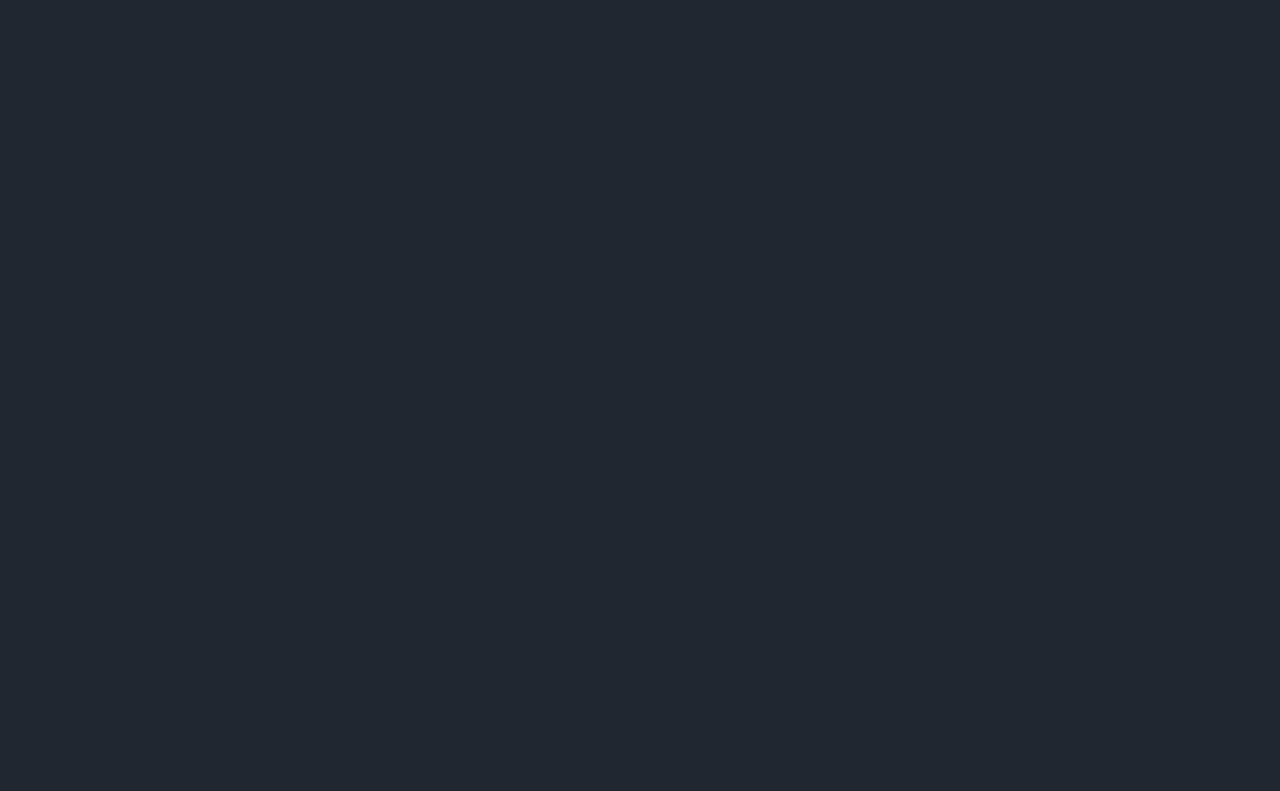
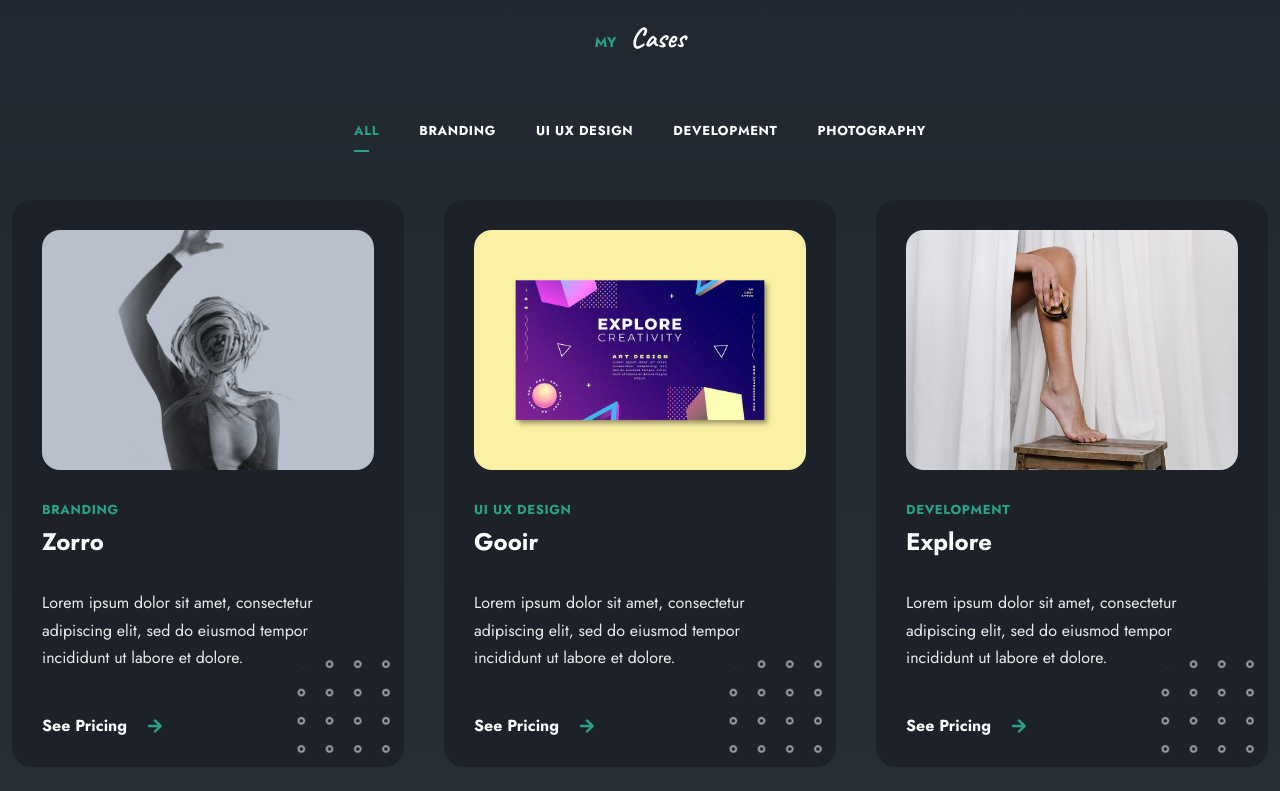
Before and after one commit to Yuvaraja122002/portfolio, a React (Vite) app: page /#home in a window 1280 px wide. Before the commit this address led to /. Shown: the part 1809-2600 px from the top of the page. Before the commit the page ends 1805 px from the top, so only its background shows below. Built offline with nearby package versions, Linux system fonts and the light colour scheme.

Commit message:
portfolio finish - resume

```diff
--- a/package.json
+++ b/package.json
@@ -10,6 +10,7 @@
     "preview": "vite preview"
   },
   "dependencies": {
+    "framer-motion": "^10.12.5-alpha.1",
     "react": "^18.2.0",
     "react-dom": "^18.2.0",
     "react-icons": "^4.11.0"
--- a/src/App.css
+++ b/src/App.css
@@ -201,10 +201,17 @@
 }
 .card {
   background-color: var(--container-color);
+  overflow: hidden;
+  text-align: left;
+  position: relative;
 }
 .card-one {
   padding: 30px 35px;
   border-radius: 18px;
+}
+.card-two {
+  padding: 30px;
+  border-radius: 20px;
 }
 .link {
   display: inline-flex;
@@ -220,3 +227,9 @@
 .link:hover .link__icon {
   margin-left: 15px;
 }
+.c__shape {
+  right: -24px;
+  bottom: -24px;
+  width: 141px;
+  height: 141px;
+}
--- a/src/App.jsx
+++ b/src/App.jsx
@@ -3,7 +3,8 @@
 import "./App.css";
 import Home from "./components/home/home";
 import Skills from "./components/Skills/Skills";
-import Portfolio from "./components/portfolio/portfolio";
+import Portfolio from "./components/portfolio/Portfolio";
+import Resume from "./components/resume/Resume";
 
 function App() {
   return (
@@ -11,6 +12,7 @@
       <Home />
       <Skills />
       <Portfolio />
+      <Resume />
     </main>
   );
 }
--- a/src/components/Skills/Skills.jsx
+++ b/src/components/Skills/Skills.jsx
@@ -5,14 +5,14 @@
 const Skills = () => {
   return (
     <section className="skills section" id="skills">
-      <h2 className="section__title text-cs">Professional Skills</h2>\
+      <h2 className="section__title text-cs">Professional Skills</h2>
       <p className="section__subtitle">
         My <span>Talent</span>
       </p>
       <div className="skills__container container grid">
         {skills.map(({ name, percentage, description }, index) => {
           return (
-            <div className="skills__item">
+            <div className="skills__item" key={index}>
               <div className="skills__titles">
                 <h3 className="skills__name">{name}</h3>
                 <span className="skills__number">
--- /dev/null
+++ b/src/components/portfolio/Items.jsx
@@ -0,0 +1,42 @@
+import React from "react";
+import { FaArrowRight } from "react-icons/fa";
+import shapeTwo from "../../assets/shape-2.png";
+import { motion } from "framer-motion";
+
+const Items = ({ projectItems }) => {
+  return (
+    <>
+      {projectItems.map((projectItem) => {
+        const { id, img, category, title, description } = projectItem;
+        return (
+          <motion.div
+            layout
+            animate={{ opacity: 1, scale: 1 }}
+            initial={{ opacity: 0.8, scale: 0.6 }}
+            exit={{ opacity: 0.8, scale: 0.6 }}
+            transition={{ duration: 0.4 }}
+            className="portfolio__items card card-two"
+            key={id}
+          >
+            <div className="portfolio__img-wrapper">
+              <img src={img} alt="" className="portfolio__img" />
+            </div>
+
+            <span className="portfolio__category text-cs">{category}</span>
+            <h3 className="portfolio__title">{title}</h3>
+            <p className="portfolio__description">{description}</p>
+
+            <a href="" className="link">
+              See Pricing
+              <FaArrowRight className="link__icon"></FaArrowRight>
+            </a>
+
+            <img src={shapeTwo} alt="" className="shape c__shape" />
+          </motion.div>
+        );
+      })}
+    </>
+  );
+};
+
+export default Items;
--- a/src/components/portfolio/list.jsx
+++ b/src/components/portfolio/list.jsx
@@ -1,7 +1,29 @@
 import React from "react";
+import { useState } from "react";
 
-const list = () => {
-  return <div>list</div>;
+const List = ({ list, filterItems }) => {
+  const [active, setActive] = useState(0);
+
+  return (
+    <div className="portfolio__list">
+      {list.map((category, index) => {
+        return (
+          <button
+            className={`${
+              active === index ? "active-work" : ""
+            } portfolio__list-item text-cs`}
+            key={index}
+            onClick={() => {
+              setActive(index);
+              filterItems(category);
+            }}
+          >
+            {category}
+          </button>
+        );
+      })}
+    </div>
+  );
 };
 
-export default list;
+export default List;
--- a/src/components/portfolio/portfolio.css
+++ b/src/components/portfolio/portfolio.css
@@ -0,0 +1,69 @@
+.portfolio{
+    background-image: var(--first-gradient);
+}
+.portfolio__list{
+  display: flex;
+  justify-content: center;
+  column-gap: 40px;
+  margin-bottom: 60px;
+}
+.portfolio__list-item{
+  color: var(--title-color);
+  font-size: var(--tiny-font-size);
+  font-weight: 700;
+  position: relative;
+  transition: all 0.7s var(--transition);
+}
+.portfolio__list-item::before{
+  content: '';
+  width: 0;
+  height: 2px;
+  max-width: 60%;
+  background-color: var(--primary-color);
+  position: absolute;
+  bottom: -12px;
+  left: 0;
+  transition: all 0.3s var(--transition);
+}
+.active-work{
+  color: var(--primary-color);
+}
+.active-work::before,
+.portfolio__list-item:hover::before{
+  width: 40px;
+}
+.portfolio__container {
+  grid-template-columns: repeat(3, 1fr);
+  gap: 40px;
+}
+.portfolio__img-wrapper {
+  border-radius: 18px;
+  overflow: hidden;
+}
+.portfolio__img {
+  height: 240px;
+  width: 100%;
+  object-fit: cover;
+  vertical-align: middle;
+  transition: all 0.6s var(--transition);
+}
+.portfolio__items:hover .portfolio__img {
+  transform: scale(1.04);
+}
+.portfolio__category {
+  color: var(--primary-color);
+  font-size: var(--tiny-font-size);
+  font-weight: 700;
+  margin-bottom: 5px;
+  display: block;
+}
+.portfolio__category,
+.portfolio__description {
+  margin-top: 30px;
+}
+.portfolio__title {
+  font-size: var(--h4-font-size);
+}
+.portfolio__description {
+  min-height: 125px;
+}
--- a/src/components/portfolio/portfolio.jsx
+++ b/src/components/portfolio/portfolio.jsx
@@ -1,7 +1,47 @@
-import React from "react";
+import React, { useState } from "react";
+import List from "./list";
+import Items from "./Items";
+import { projects } from "../../Data";
+import "./portfolio.css";
+import { AnimatePresence } from "framer-motion";
 
-const portfolio = () => {
-  return <div>portfolio</div>;
+const allNavList = [
+  "all",
+  ...new Set(projects.map((project) => project.category)),
+];
+console.log(allNavList);
+
+const Portfolio = () => {
+  const [projectItems, setMenuItems] = useState(projects);
+  const [navList, setCategories] = useState(allNavList);
+
+  const filterItems = (category) => {
+    if (category === "all") {
+      setMenuItems(projects);
+      return;
+    }
+    const newProjectItems = projects.filter(
+      (item) => item.category === category
+    );
+    setMenuItems(newProjectItems);
+  };
+
+  return (
+    <section className="portfolio section" id="work">
+      <h2 className="section__title text-cs">Portfolio</h2>
+      <p className="section__subtitle">
+        My <span>Cases</span>
+      </p>
+
+      <List list={navList} filterItems={filterItems} />
+
+      <div className="portfolio__container container grid">
+        <AnimatePresence initial={false}>
+          <Items projectItems={projectItems} />
+        </AnimatePresence>
+      </div>
+    </section>
+  );
 };
 
-export default portfolio;
+export default Portfolio;
--- /dev/null
+++ b/src/components/resume/Resume.jsx
@@ -0,0 +1,7 @@
+import React from "react";
+
+const Resume = () => {
+  return <div>Resume</div>;
+};
+
+export default Resume;
```
Also changed, not shown: src/components/portfolio/Item.jsx (deleted, +0 -7 lines), src/components/resume/Card.jsx (added, +7 -0 lines), src/components/resume/resume.css (added), 1 other file (tests, documents, lock files or other folders).
